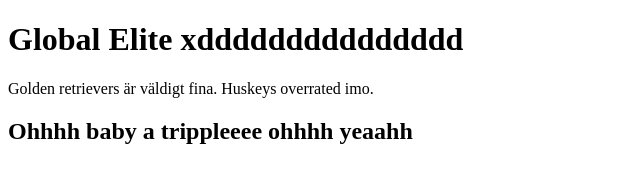
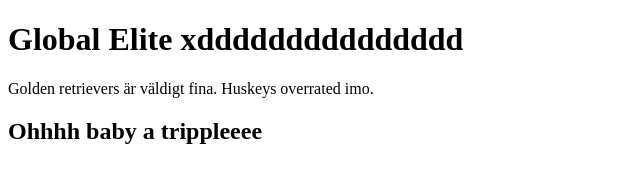
Before and after one commit to TheRealPhill/therealphill.github.io, a plain HTML site: page index.html in a window 1280 px wide. Shown: the whole page, without its empty margins (0-640 px from the left). Drawn offline with Linux system fonts and the light colour scheme.

Commit message:
tog bort oh baby

```diff
--- a/index.html
+++ b/index.html
@@ -10,6 +10,6 @@
 
 <p> Golden retrievers är väldigt fina. Huskeys overrated imo. </p>
 
-<h2> Ohhhh baby a trippleeee ohhhh yeaahh </h2>
+<h2> Ohhhh baby a trippleeee  </h2>
 </body>
 </html>
```
